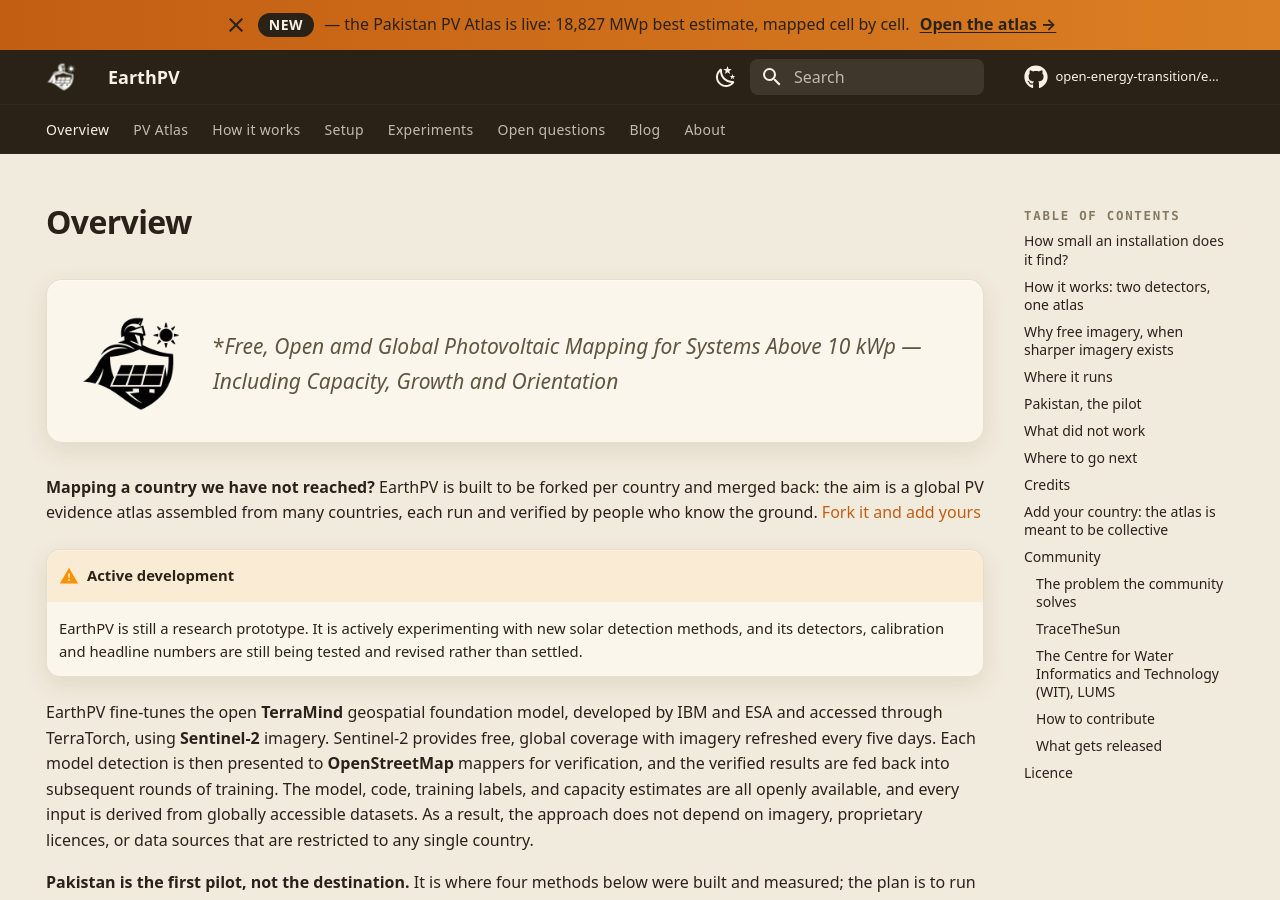
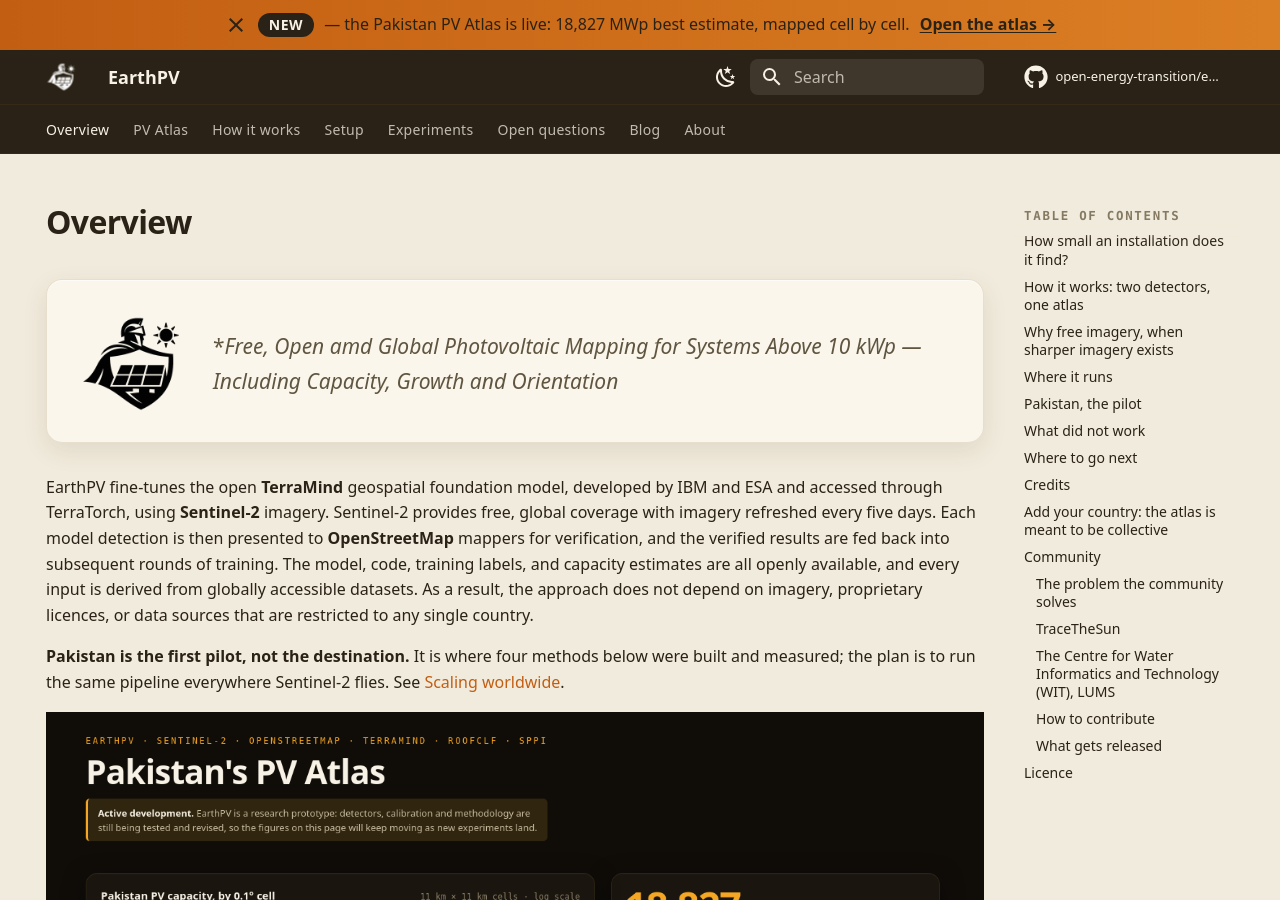
Before and after one commit to open-energy-transition/earthpv, an MkDocs documentation site: the page built from docs/index.md, in a window 1280 px wide and 900 px high. Built offline with MkDocs 1.6.1 and Material for MkDocs 9.7.7, drawn with Linux system fonts in a browser that asks for light colours; comment, search, counter and statistics services are not loaded.

Commit message:
Revise content in index.md for clarity and focus
Removed sections about country mapping and active development warnings.

```diff
--- a/docs/index.md
+++ b/docs/index.md
@@ -18,17 +18,6 @@
 </div>
 
 </div>
-
-**Mapping a country we have not reached?** EarthPV is built to be forked per country
-and merged back: the aim is a global PV evidence atlas assembled from many countries,
-each run and verified by people who know the ground.
-[Fork it and add yours](reproduce.md#contribute-your-country-atlas-back)
-{ .lede }
-
-!!! warning "Active development"
-    EarthPV is still a research prototype. It is actively experimenting with new solar
-    detection methods, and its detectors, calibration and headline numbers are still being
-    tested and revised rather than settled.
 
 EarthPV fine-tunes the open **TerraMind** geospatial foundation model, developed by IBM and ESA and accessed through TerraTorch, using **Sentinel-2** imagery. Sentinel-2 provides free, global coverage with imagery refreshed every five days. Each model detection is then presented to **OpenStreetMap** mappers for verification, and the verified results are fed back into subsequent rounds of training. The model, code, training labels, and capacity estimates are all openly available, and every input is derived from globally accessible datasets. As a result, the approach does not depend on imagery, proprietary licences, or data sources that are restricted to any single country.
 
```
